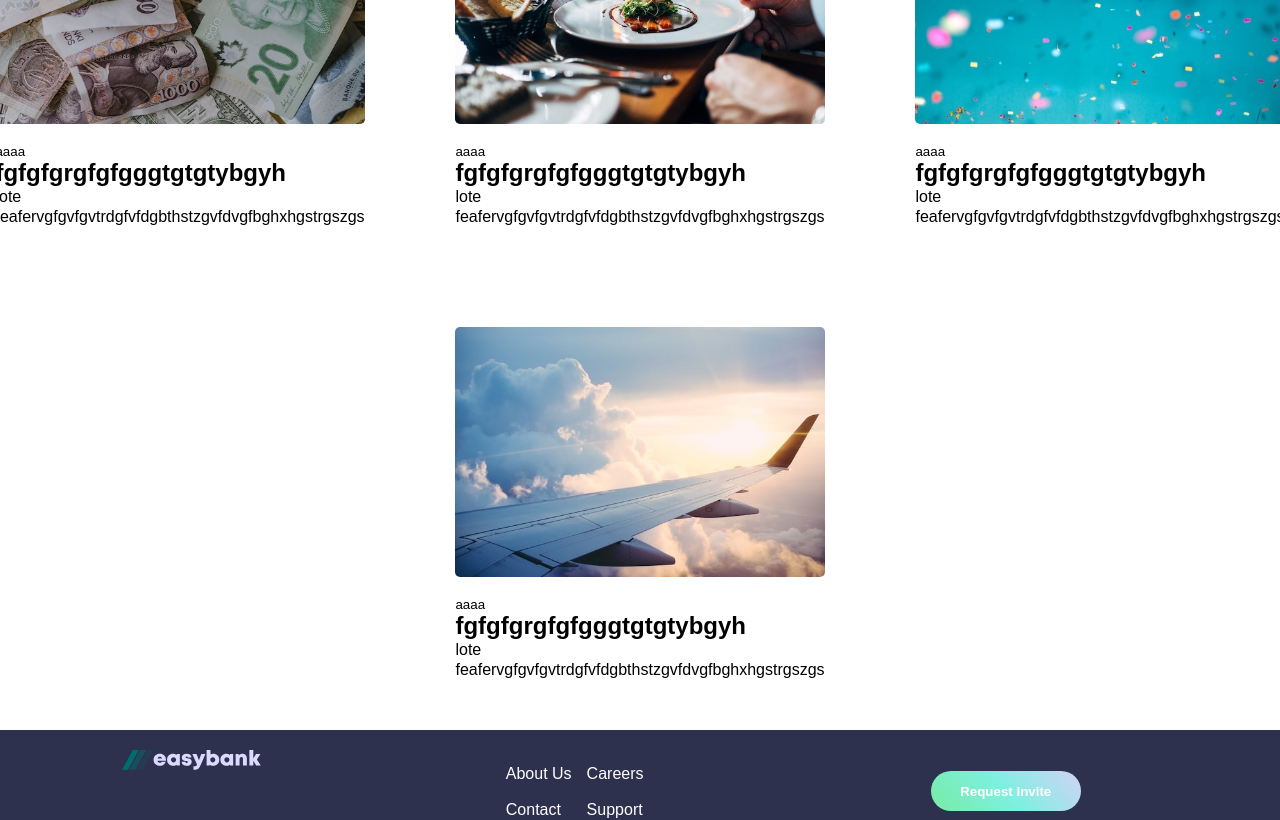
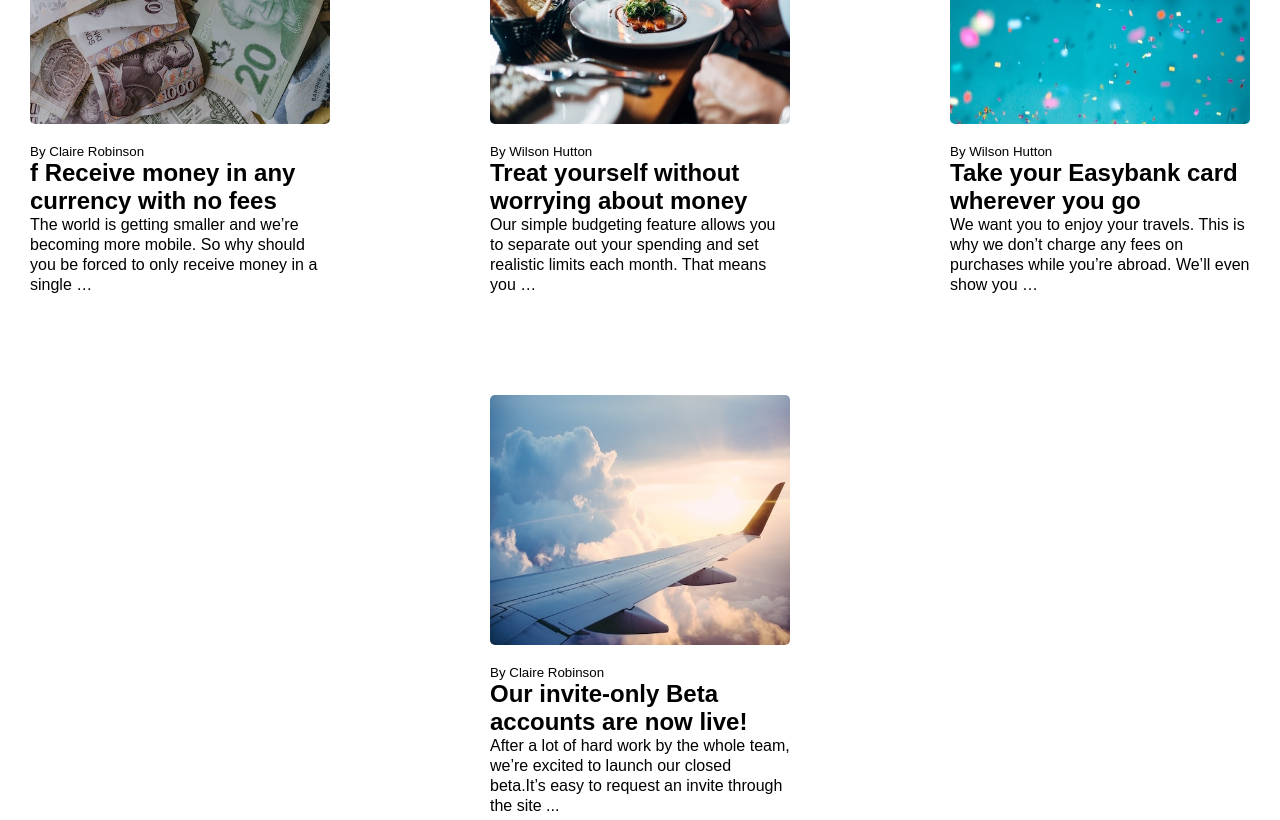
Before and after one commit to AbhijithKK/easybank-landing-page, a React (Vite) app: page / in a window 1280 px wide. Shown: the part 1660-2480 px from the top of the page. Built offline with nearby package versions, Linux system fonts and the light colour scheme.

Commit message:
section3 content change

```diff
--- a/src/NavBar/NavBar.jsx
+++ b/src/NavBar/NavBar.jsx
@@ -25,7 +25,7 @@
         <div className="nav-button">
           <Button title={"Request Invite"} width={"150px"} height={"25px"} />
         </div>
-        <div className={isOpen?"nav-Menu-bar": "Nav-menubar-closer"}>
+        <div className={isOpen ? "nav-Menu-bar" : "Nav-menubar-closer"}>
           {isOpen === false ? (
             <img
               src={menuIcon}
--- a/src/Section2/Section2.jsx
+++ b/src/Section2/Section2.jsx
@@ -1,48 +1,58 @@
-import React from 'react'
-import Card from '../Card/Card'
-import icon1 from '../assets/icon-budgeting.svg'
-import icon2 from '../assets/icon-onboarding.svg'
-import icon3 from '../assets/icon-api.svg'
-import icon4 from '../assets/icon-online.svg'
-import './Section2.css'
+import React from "react";
+import Card from "../Card/Card";
+import icon1 from "../assets/icon-budgeting.svg";
+import icon2 from "../assets/icon-onboarding.svg";
+import icon3 from "../assets/icon-api.svg";
+import icon4 from "../assets/icon-online.svg";
+import "./Section2.css";
 const Section2 = () => {
-  let arr=[
-    {image:icon1,
-    title:'  Online Banking',
-  content:'Our modern web and mobile applications allow you to keep track of your finances wherever you are in the world.'},
-    {image:icon2,
-    title:'Simple Budgeting',
-  content:'  See exactly where your money goes each month. Receive notifications when you’re close to hitting your limits.'},
-    {image:icon3,
-    title:'Fast Onboarding',
-  content:' We don’t do branches. Open your account in minutes online and start taking control of your finances right away.'},
-    {image:icon4,
-    title:' Open API',
-  content:'  Manage your savings, investments, pension, and much more from one account. Tracking your money has never been easier.'}
-  ]
+  let arr = [
+    {
+      image: icon1,
+      title: "  Online Banking",
+      content:
+        "Our modern web and mobile applications allow you to keep track of your finances wherever you are in the world.",
+    },
+    {
+      image: icon2,
+      title: "Simple Budgeting",
+      content:
+        "  See exactly where your money goes each month. Receive notifications when you’re close to hitting your limits.",
+    },
+    {
+      image: icon3,
+      title: "Fast Onboarding",
+      content:
+        " We don’t do branches. Open your account in minutes online and start taking control of your finances right away.",
+    },
+    {
+      image: icon4,
+      title: " Open API",
+      content:
+        "  Manage your savings, investments, pension, and much more from one account. Tracking your money has never been easier.",
+    },
+  ];
   return (
     <>
       <div className="section2-main">
         <div className="headding">
           <h3>Why choose Easybank?</h3>
-          <p> We leverage Open Banking to turn your bank account into your financial hub. Control
-  your finances like never before.</p>
+          <p>
+            {" "}
+            We leverage Open Banking to turn your bank account into your
+            financial hub. Control your finances like never before.
+          </p>
         </div>
         <div className="boxes">
-          {
-            arr.map((val,i)=>(
-                <div key={i} className="section2-card">
-
-              <Card
-              content={val.content}
-              title={val.title} image={val.image} />
-              </div>
-            ))
-          }
-          </div>
+          {arr.map((val, i) => (
+            <div key={i} className="section2-card">
+              <Card content={val.content} title={val.title} image={val.image} />
+            </div>
+          ))}
+        </div>
       </div>
     </>
-  )
-}
+  );
+};
 
-export default Section2
+export default Section2;
--- a/src/Section3/Section3.jsx
+++ b/src/Section3/Section3.jsx
@@ -8,37 +8,39 @@
   let arr = [
     {
       image: article1,
-      name: "aaaa",
-      title: "fgfgfgrgfgfgggtgtgtybgyh",
-      content: "lote feafervgfgvfgvtrdgfvfdgbthstzgvfdvgfbghxhgstrgszgs",
+      name: "    By Claire Robinson ",
+      title: "f  Receive money in any currency with no fees      ",
+      content:
+        "The world is getting smaller and we’re becoming more mobile. So why should you be forced to only receive money in a single …",
     },
     {
       image: article2,
-      name: "aaaa",
-      title: "fgfgfgrgfgfgggtgtgtybgyh",
-      content: "lote feafervgfgvfgvtrdgfvfdgbthstzgvfdvgfbghxhgstrgszgs",
+      name: "By Wilson Hutton",
+      title: "Treat yourself without worrying about money",
+      content:
+        "Our simple budgeting feature allows you to separate out your spending and set realistic limits each month. That means you …",
     },
     {
       image: article3,
-      name: "aaaa",
-      title: "fgfgfgrgfgfgggtgtgtybgyh",
-      content: "lote feafervgfgvfgvtrdgfvfdgbthstzgvfdvgfbghxhgstrgszgs",
+      name: "By Wilson Hutton",
+      title: "Take your Easybank card wherever you go",
+      content:
+        "We want you to enjoy your travels. This is why we don’t charge any fees on purchases while you’re abroad. We’ll even show you …",
     },
     {
       image: article4,
-      name: "aaaa",
-      title: "fgfgfgrgfgfgggtgtgtybgyh",
-      content: "lote feafervgfgvfgvtrdgfvfdgbthstzgvfdvgfbghxhgstrgszgs",
+      name: "By Claire Robinson",
+      title: "Our invite-only Beta accounts are now live!",
+      content:
+        "After a lot of hard work by the whole team, we’re excited to launch our closed beta.It’s easy to request an invite through the site ...",
     },
   ];
   return (
     <>
       <div className="section3">
         <div className="section3-hedding">
-          <p>
-            Latest Articles
-            </p>
-            </div>
+          <p>Latest Articles</p>
+        </div>
         <div className="articles">
           {arr.map((val, i) => (
             <div className="article-card">
```
Also changed, not shown: src/IntroSection/IntroSection.css (+8 -11 lines), src/IntroSection/IntroSection.jsx (+17 -16 lines).
